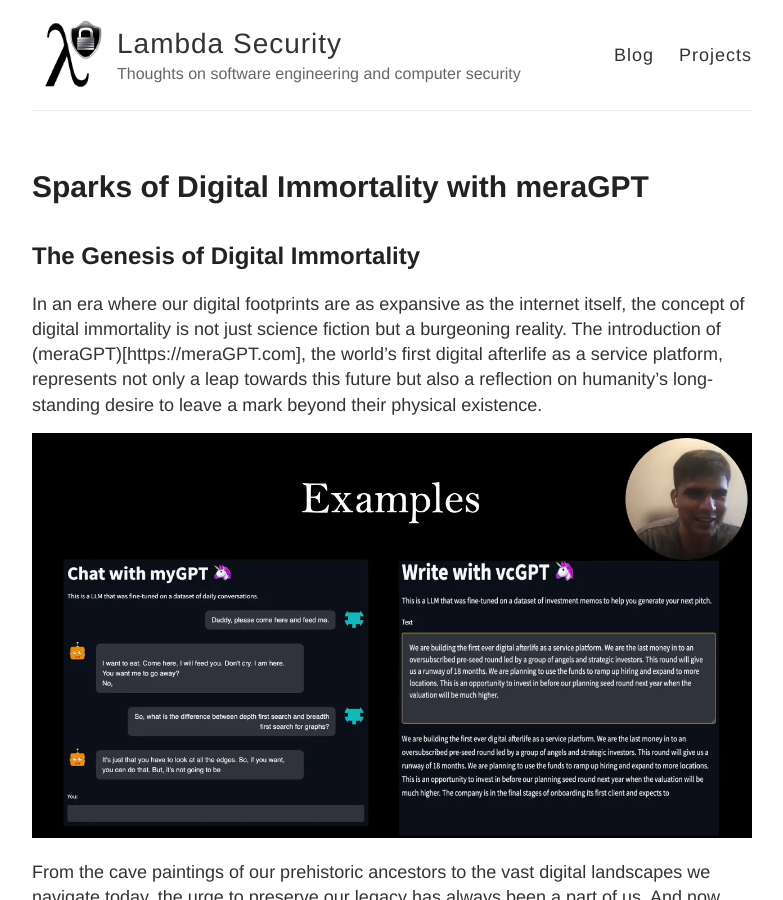
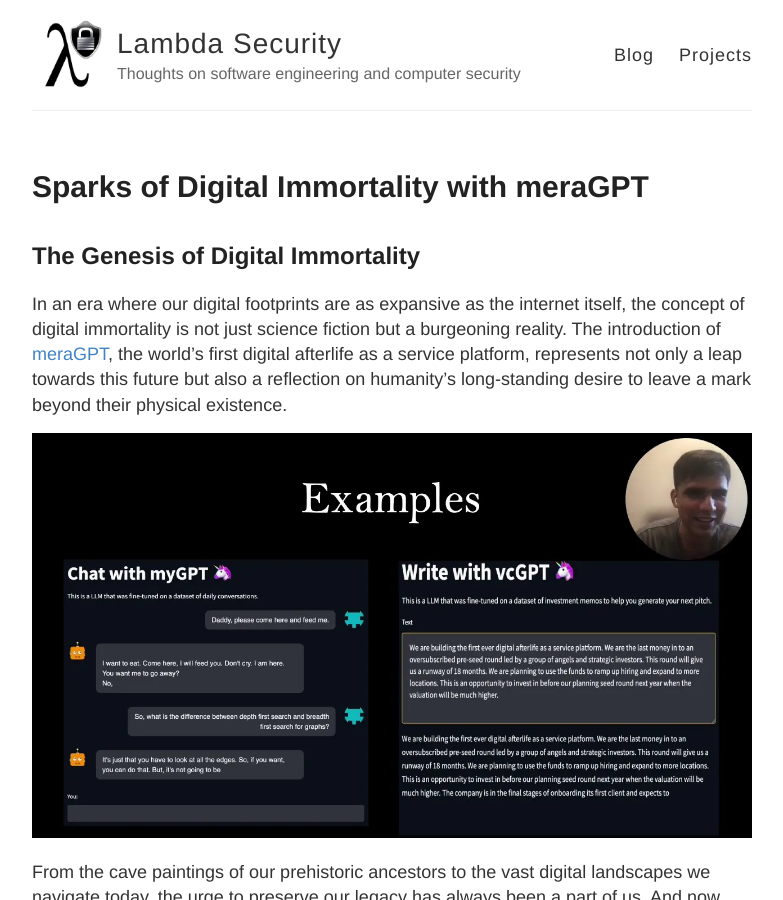
Before and after one commit to lambdasec/lambdasec.github.io, a Jekyll site: the page built from _posts/2024-4-16-Sparks-of-Digital-Immortality-with-meraGPT.md, in a window 1280 px wide and 900 px high. Shown: the whole window, without its empty margins (248-1031 px from the left). Built offline with Jekyll 4.4.1, drawn with Linux system fonts in a browser that asks for light colours.

Commit message:
Update 2024-4-16-Sparks-of-Digital-Immortality-with-meraGPT.md

```diff
--- a/_posts/2024-4-16-Sparks-of-Digital-Immortality-with-meraGPT.md
+++ b/_posts/2024-4-16-Sparks-of-Digital-Immortality-with-meraGPT.md
@@ -4,7 +4,7 @@
 ---
 
 ## The Genesis of Digital Immortality
-In an era where our digital footprints are as expansive as the internet itself, the concept of digital immortality is not just science fiction but a burgeoning reality. The introduction of (meraGPT)[https://meraGPT.com], the world's first digital afterlife as a service platform, represents not only a leap towards this future but also a reflection on humanity's long-standing desire to leave a mark beyond their physical existence.
+In an era where our digital footprints are as expansive as the internet itself, the concept of digital immortality is not just science fiction but a burgeoning reality. The introduction of [meraGPT](https://meraGPT.com), the world's first digital afterlife as a service platform, represents not only a leap towards this future but also a reflection on humanity's long-standing desire to leave a mark beyond their physical existence.
 
 ![Examples showing the meraGPT models](../images/meraGPT.webp)
 
@@ -35,4 +35,4 @@
 
 In conclusion, meraGPT is not just a technological achievement; it's a philosophical invitation to reimagine our relationship with memory, legacy, and identity in the digital age. As we navigate this uncharted territory, the opportunities for connection, preservation, and remembrance are as profound as they are promising. The journey towards digital immortality has just begun, and it's up to us to shape its path forward.
 
-<iframe width="560" height="315" src="https://www.youtube.com/embed/F9-Qk86QyMM?si=kZizxkWoj-k1L2gr&amp;controls=0" title="YouTube video player" frameborder="0" allow="accelerometer; autoplay; clipboard-write; encrypted-media; gyroscope; picture-in-picture; web-share" referrerpolicy="strict-origin-when-cross-origin" allowfullscreen></iframe>
+[![Demo video of meraGPT](http://img.youtube.com/vi/F9-Qk86QyMM/0.jpg)](http://www.youtube.com/watch?v=F9-Qk86QyMM "Sparks of Digital Immortality with meraGPT")
```
